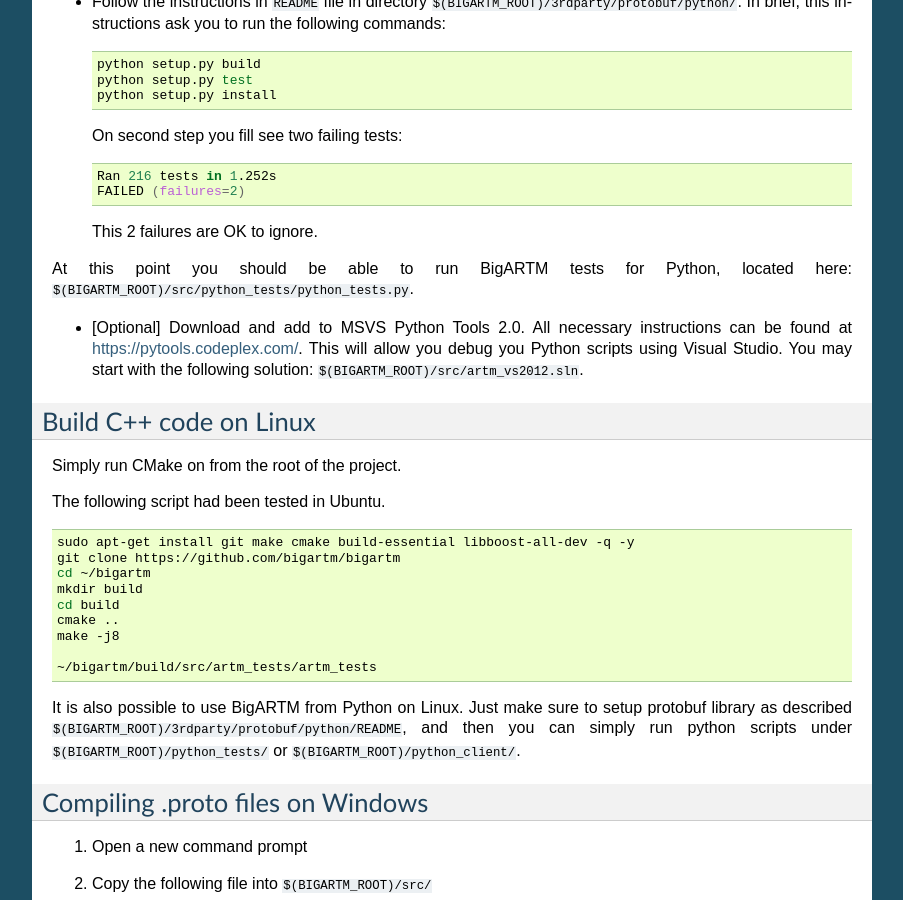
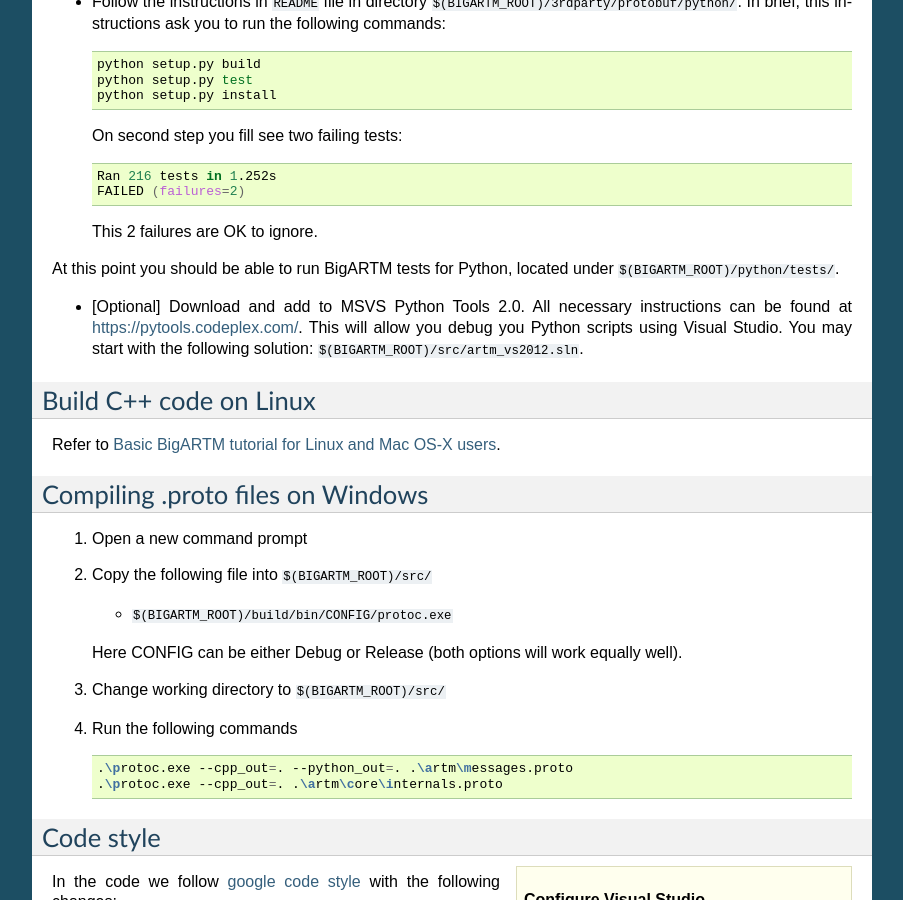
Before and after one commit to bigartm/bigartm, a Sphinx documentation site: the page built from docs/devguide.txt, in a window 1280 px wide and 900 px high, scrolled down 2670 px. Shown: the whole window, without its empty margins (198-1101 px from the left). Built offline with Sphinx 7.4.7, drawn with Linux system fonts in a browser that asks for light colours; formulas are drawn with MathJax 3.

Commit message:
Documentation: Refer to linux basic tutorial in dev docs [skip ci]

```diff
--- a/docs/devguide.txt
+++ b/docs/devguide.txt
@@ -156,8 +156,7 @@
 
   This 2 failures are OK to ignore.
 
-At this point you should be able to run BigARTM tests for Python, located here:
-``$(BIGARTM_ROOT)/src/python_tests/python_tests.py``.
+At this point you should be able to run BigARTM tests for Python, located under ``$(BIGARTM_ROOT)/python/tests/``.
 
 * [Optional] Download and add to MSVS Python Tools 2.0.
   All necessary instructions can be found at https://pytools.codeplex.com/.
@@ -167,27 +166,8 @@
 Build C++ code on Linux
 -----------------------
 
-Simply run CMake on from the root of the project.
 
-The following script had been tested in Ubuntu.
-
-.. code-block:: bash
-
-   sudo apt-get install git make cmake build-essential libboost-all-dev -q -y
-   git clone https://github.com/bigartm/bigartm
-   cd ~/bigartm
-   mkdir build
-   cd build
-   cmake ..
-   make -j8
-
-   ~/bigartm/build/src/artm_tests/artm_tests
-
-It is also possible to use BigARTM from Python on Linux.
-Just make sure to setup protobuf library as described
-``$(BIGARTM_ROOT)/3rdparty/protobuf/python/README``,
-and then you can simply run python scripts under ``$(BIGARTM_ROOT)/python_tests/``
-or ``$(BIGARTM_ROOT)/python_client/``.
+Refer to :doc:`/tutorials/linux_basic`.
 
 
 Compiling .proto files on Windows
```
